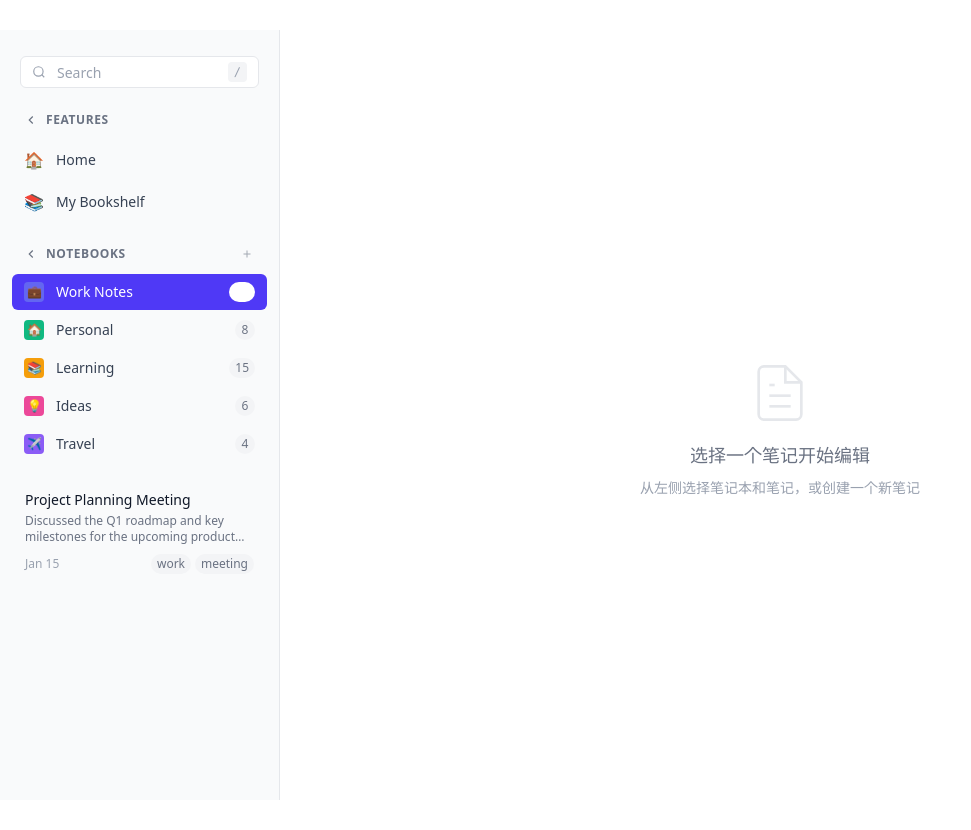
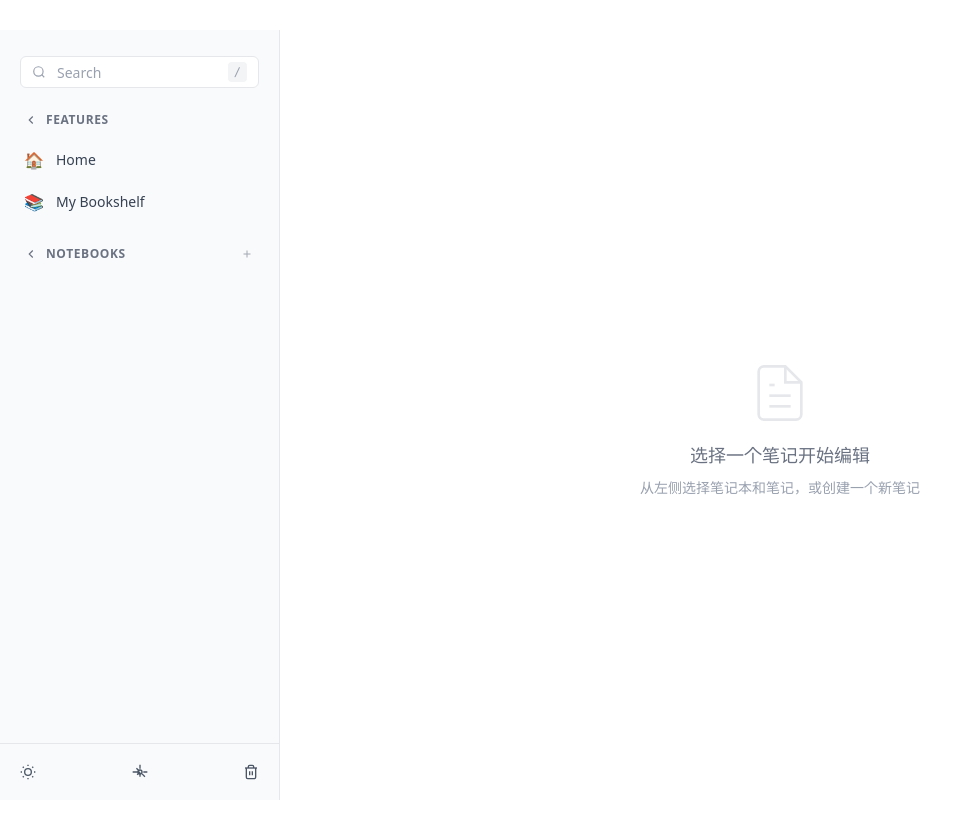
Before and after one commit to xh7777777/kxin-note, a Vue app: page / in a window 1280 px wide. Shown: the whole page, without its empty margins (0-971 px from the left). Built offline with nearby package versions, Linux system fonts and the light colour scheme.

Commit message:
feat：笔记样式优化

```diff
--- a/src/renderer/views/main-page/MainPage.vue
+++ b/src/renderer/views/main-page/MainPage.vue
@@ -9,6 +9,9 @@
       :notebooks="notebooks"
       :notes="notes"
       @add-notebook="addNotebook"
+      @toggle-dark-mode="toggleDarkMode"
+      @open-settings="openSettings"
+      @open-trash="openTrash"
     />
 
     <!-- 右侧内容区域 -->
@@ -51,51 +54,33 @@ import SideBar, { type Note, type Notebook } from './components/side-bar.vue';
 const searchQuery = ref('');
 const activeNoteId = ref<string | null>(null);
 const activeTab = ref('notebooks');
-const activeNotebook = ref<string | null>('1');
+const activeNotebook = ref<string | null>(null);
 
 // 模拟笔记本数据
-const notebooks = ref<Notebook[]>([
-  { id: '1', name: 'Work Notes', emoji: '💼', color: '#6366f1', noteCount: 12 },
-  { id: '2', name: 'Personal', emoji: '🏠', color: '#10b981', noteCount: 8 },
-  { id: '3', name: 'Learning', emoji: '📚', color: '#f59e0b', noteCount: 15 },
-  { id: '4', name: 'Ideas', emoji: '💡', color: '#ec4899', noteCount: 6 },
-  { id: '5', name: 'Travel', emoji: '✈️', color: '#8b5cf6', noteCount: 4 },
-]);
+const notebooks = ref<Notebook[]>([]);
 
 // 模拟笔记数据
-const notes = ref<Note[]>([
-  {
-    id: '1',
-    title: 'Project Planning Meeting',
-    preview:
-      'Discussed the Q1 roadmap and key milestones for the upcoming product launch...',
-    updatedAt: new Date('2024-01-15'),
-    tags: ['work', 'meeting'],
-    notebookId: '1',
-  },
-  {
-    id: '2',
-    title: 'Learning Vue 3 Composition API',
-    preview:
-      'The Composition API provides a more flexible way to organize component logic...',
-    updatedAt: new Date('2024-01-14'),
-    tags: ['vue', 'learning'],
-    notebookId: '3',
-  },
-  {
-    id: '3',
-    title: 'Weekend Trip Ideas',
-    preview:
-      'Planning a weekend getaway to the mountains. Need to check hiking trails...',
-    updatedAt: new Date('2024-01-13'),
-    tags: ['travel', 'personal'],
-    notebookId: '5',
-  },
-]);
+const notes = ref<Note[]>([]);
 
 // 方法
 const addNotebook = () => {
   console.log('添加新笔记本');
+};
+
+const toggleDarkMode = () => {
+  console.log('切换黑暗模式');
+  // 这里可以实现全局的黑暗模式切换逻辑
+  // 例如切换 CSS 类，更新 Pinia store 等
+};
+
+const openSettings = () => {
+  console.log('打开设置');
+  // 这里可以打开设置模态框或跳转到设置页面
+};
+
+const openTrash = () => {
+  console.log('打开垃圾桶');
+  // 这里可以显示已删除的笔记列表
 };
 </script>
 
--- a/src/renderer/views/main-page/components/side-bar.vue
+++ b/src/renderer/views/main-page/components/side-bar.vue
@@ -28,6 +28,8 @@
       </div>
     </div>
 
+    <!-- 主要内容区域 -->
+    <div class="flex-1 min-h-0 flex flex-col">
       <!-- 功能区域 -->
       <div class="px-3 mb-4 flex-shrink-0">
         <div class="flex items-center gap-2 px-3 py-2 mb-1">
@@ -57,9 +59,15 @@
         <div
           class="overflow-hidden transition-all duration-300 ease-in-out"
           :style="{
-          maxHeight: featuresExpanded ? featuresContentHeight + 'px' : '0px',
+            maxHeight: featuresExpanded
+              ? Math.min(featuresContentHeight, 200) + 'px'
+              : '0px',
             opacity: featuresExpanded ? 1 : 0,
           }"
+        >
+          <div
+            class="overflow-y-auto scrollbar-thin scrollbar-thumb-gray-300 scrollbar-track-transparent"
+            :style="{ maxHeight: '200px' }"
             ref="featuresContent"
           >
             <div class="space-y-0.5">
@@ -89,6 +97,7 @@
               >
                 <div class="text-base w-5 text-center">📚</div>
                 <span class="text-sm flex-1">My Bookshelf</span>
+              </div>
             </div>
           </div>
         </div>
@@ -137,9 +146,15 @@
         <div
           class="overflow-hidden transition-all duration-300 ease-in-out"
           :style="{
-          maxHeight: notebooksExpanded ? notebooksContentHeight + 'px' : '0px',
+            maxHeight: notebooksExpanded
+              ? Math.min(notebooksContentHeight, 250) + 'px'
+              : '0px',
             opacity: notebooksExpanded ? 1 : 0,
           }"
+        >
+          <div
+            class="overflow-y-auto scrollbar-thin scrollbar-thumb-gray-300 scrollbar-track-transparent"
+            :style="{ maxHeight: '250px' }"
             ref="notebooksContent"
           >
             <div class="space-y-0.5">
@@ -175,6 +190,7 @@
             </div>
           </div>
         </div>
+      </div>
 
       <!-- 笔记列表区域 -->
       <div
@@ -188,7 +204,9 @@
             v-for="note in filteredNotes"
             :key="note.id"
             class="p-3 rounded-md cursor-pointer transition-all duration-200 mb-1 border border-transparent hover:bg-gray-100"
-          :class="activeNoteId === note.id ? 'bg-blue-50 border-blue-200' : ''"
+            :class="
+              activeNoteId === note.id ? 'bg-blue-50 border-blue-200' : ''
+            "
             @click="handleSelectNote(note.id)"
           >
             <div>
@@ -214,6 +232,86 @@
               </div>
             </div>
           </div>
+        </div>
+      </div>
+    </div>
+
+    <!-- 底部工具栏 -->
+    <div class="flex-shrink-0 px-3 py-3 border-t border-gray-200 bg-gray-50">
+      <div class="flex items-center justify-between gap-2">
+        <!-- 黑暗模式切换 -->
+        <button
+          @click="handleToggleDarkMode"
+          class="flex items-center justify-center w-8 h-8 rounded-md transition-all duration-200 hover:bg-gray-200 text-gray-600 hover:text-gray-800"
+          title="Toggle Dark Mode"
+        >
+          <svg
+            v-if="!isDarkMode"
+            class="w-4 h-4 stroke-2"
+            viewBox="0 0 24 24"
+            fill="none"
+            stroke="currentColor"
+          >
+            <circle cx="12" cy="12" r="5"></circle>
+            <line x1="12" y1="1" x2="12" y2="3"></line>
+            <line x1="12" y1="21" x2="12" y2="23"></line>
+            <line x1="4.22" y1="4.22" x2="5.64" y2="5.64"></line>
+            <line x1="18.36" y1="18.36" x2="19.78" y2="19.78"></line>
+            <line x1="1" y1="12" x2="3" y2="12"></line>
+            <line x1="21" y1="12" x2="23" y2="12"></line>
+            <line x1="4.22" y1="19.78" x2="5.64" y2="18.36"></line>
+            <line x1="18.36" y1="5.64" x2="19.78" y2="4.22"></line>
+          </svg>
+          <svg
+            v-else
+            class="w-4 h-4 stroke-2"
+            viewBox="0 0 24 24"
+            fill="none"
+            stroke="currentColor"
+          >
+            <path d="M21 12.79A9 9 0 1 1 11.21 3 7 7 0 0 0 21 12.79z"></path>
+          </svg>
+        </button>
+
+        <!-- 设置 -->
+        <button
+          @click="handleOpenSettings"
+          class="flex items-center justify-center w-8 h-8 rounded-md transition-all duration-200 hover:bg-gray-200 text-gray-600 hover:text-gray-800"
+          title="Settings"
+        >
+          <svg
+            class="w-4 h-4 stroke-2"
+            viewBox="0 0 24 24"
+            fill="none"
+            stroke="currentColor"
+          >
+            <circle cx="12" cy="12" r="3"></circle>
+            <path
+              d="M12 1v6m0 6v6m11-7h-6m-6 0H1m5.636-5.636l4.243 4.243m4.243 4.243l4.243 4.243M7.757 16.243l4.243-4.243"
+            ></path>
+          </svg>
+        </button>
+
+        <!-- 垃圾桶 -->
+        <button
+          @click="handleOpenTrash"
+          class="flex items-center justify-center w-8 h-8 rounded-md transition-all duration-200 hover:bg-gray-200 text-gray-600 hover:text-gray-800"
+          title="Trash"
+        >
+          <svg
+            class="w-4 h-4 stroke-2"
+            viewBox="0 0 24 24"
+            fill="none"
+            stroke="currentColor"
+          >
+            <polyline points="3,6 5,6 21,6"></polyline>
+            <path
+              d="M19 6v14a2 2 0 0 1-2 2H7a2 2 0 0 1-2-2V6m3 0V4a2 2 0 0 1 2-2h4a2 2 0 0 1 2 2v2"
+            ></path>
+            <line x1="10" y1="11" x2="10" y2="17"></line>
+            <line x1="14" y1="11" x2="14" y2="17"></line>
+          </svg>
+        </button>
       </div>
     </div>
   </div>
@@ -256,11 +354,17 @@ const emit = defineEmits<{
   'update:activeNotebook': [value: string | null];
   'update:activeNoteId': [value: string | null];
   'add-notebook': [];
+  'toggle-dark-mode': [];
+  'open-settings': [];
+  'open-trash': [];
 }>();
 
 // 展开收缩状态
 const featuresExpanded = ref(true);
 const notebooksExpanded = ref(true);
+
+// 黑暗模式状态
+const isDarkMode = ref(false);
 
 // 内容区域引用和高度
 const featuresContent = ref<HTMLElement>();
@@ -317,6 +421,7 @@ const restoreExpandedState = () => {
   const savedNotebooksState = localStorage.getItem(
     'sidebar-notebooks-expanded'
   );
+  const savedDarkMode = localStorage.getItem('dark-mode');
 
   if (savedFeaturesState !== null) {
     featuresExpanded.value = savedFeaturesState === 'true';
@@ -324,6 +429,10 @@ const restoreExpandedState = () => {
 
   if (savedNotebooksState !== null) {
     notebooksExpanded.value = savedNotebooksState === 'true';
+  }
+
+  if (savedDarkMode !== null) {
+    isDarkMode.value = savedDarkMode === 'true';
   }
 };
 
@@ -395,6 +504,21 @@ const handleAddNotebook = () => {
     notebooksExpanded.value = true;
     localStorage.setItem('sidebar-notebooks-expanded', 'true');
   }
+};
+
+// 工具栏方法
+const handleToggleDarkMode = () => {
+  isDarkMode.value = !isDarkMode.value;
+  localStorage.setItem('dark-mode', String(isDarkMode.value));
+  emit('toggle-dark-mode');
+};
+
+const handleOpenSettings = () => {
+  emit('open-settings');
+};
+
+const handleOpenTrash = () => {
+  emit('open-trash');
 };
 
 const formatDate = (date: Date) => {
```
Lines whose indentation alone changed are shown as unchanged.
